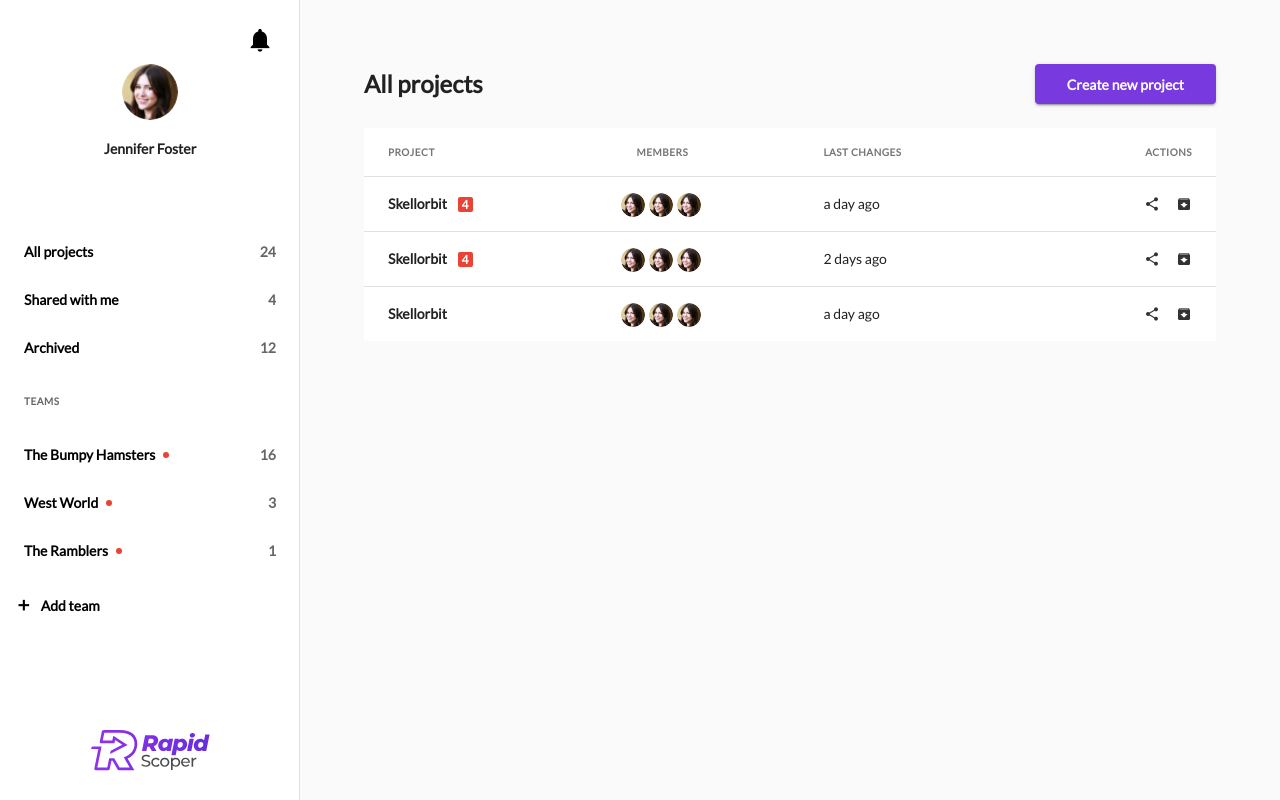
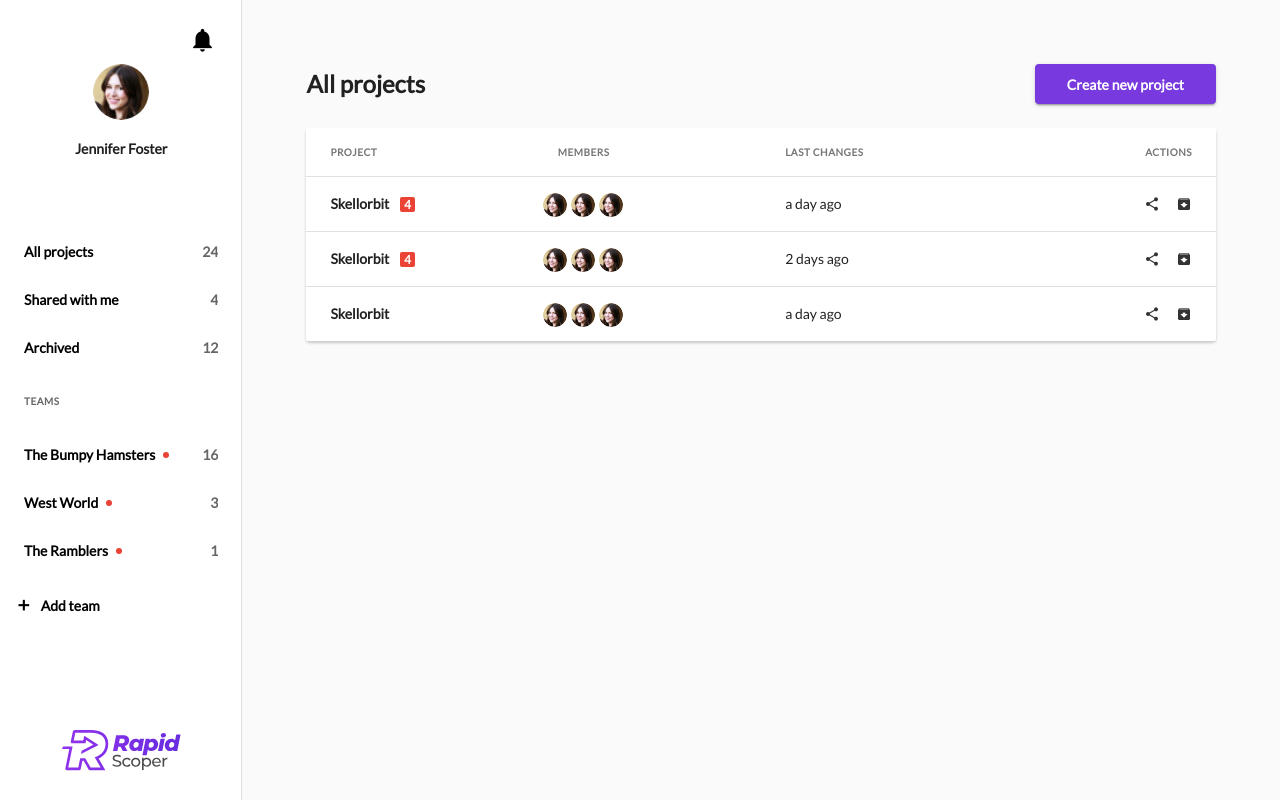
Before and after one commit to Mozzler/rapidscoper-frontend, a Vue app: page /dashboard/1 in a window 1280 px wide. Built offline with nearby package versions, Linux system fonts and the light colour scheme; sample sign-in values are in the browser's storage; the HTML template or start-up script is replaced by a standard one; what vue-google-oauth2 would draw is missing.

Commit message:
fix td width

```diff
--- a/src/assets/scss/_tables.scss
+++ b/src/assets/scss/_tables.scss
@@ -1,6 +1,12 @@
 .projects-table {
   margin-top: 24px;
   cursor: default;
+  box-shadow: 0 2px 3px rgba(0, 0, 0, 0.2);
+  border-radius: 4px;
+
+  table {
+    table-layout: fixed !important;
+  }
 
   thead {
     tr {
@@ -20,6 +26,7 @@
     letter-spacing: 0.05em;
   }
   td {
+    width: 25% !important;
     font-size: 14px !important;
   }
   td:first-child {
```
